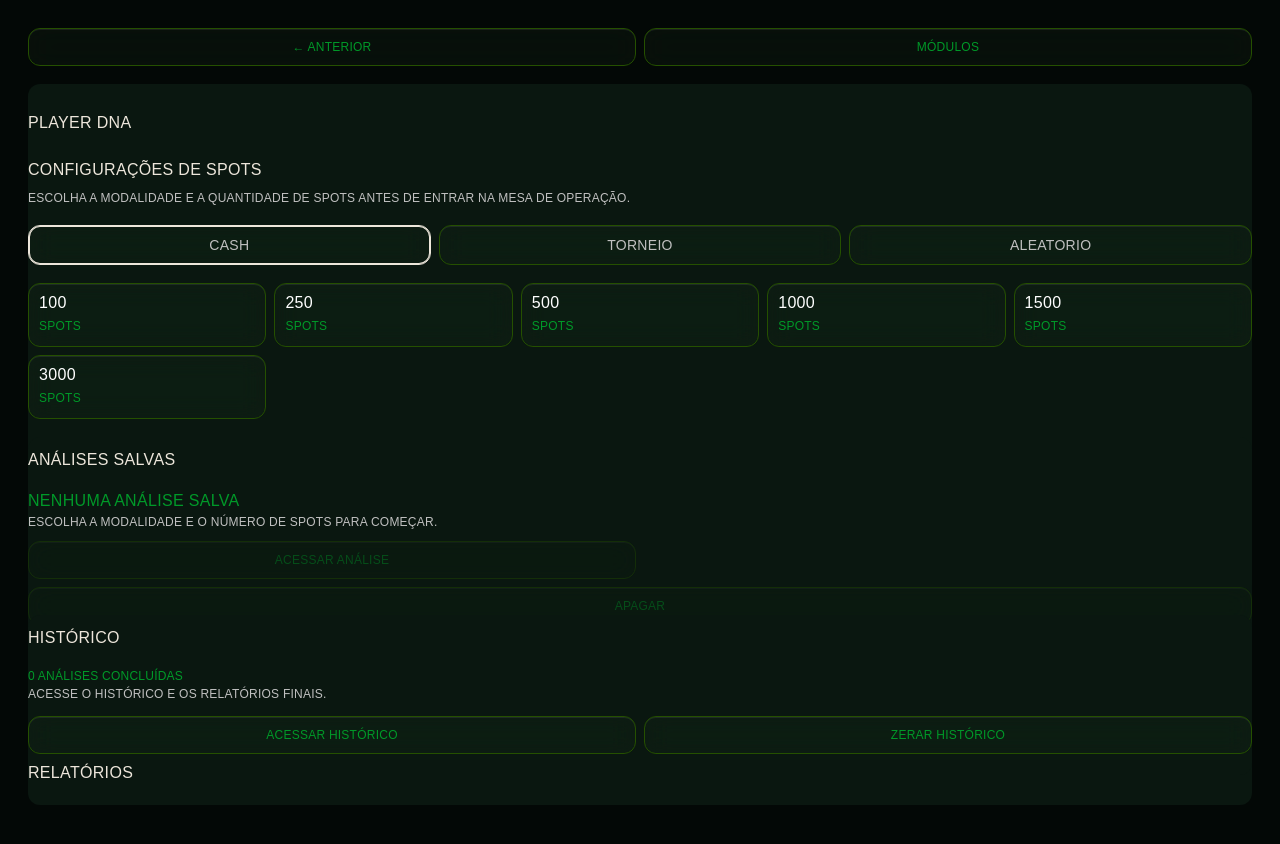
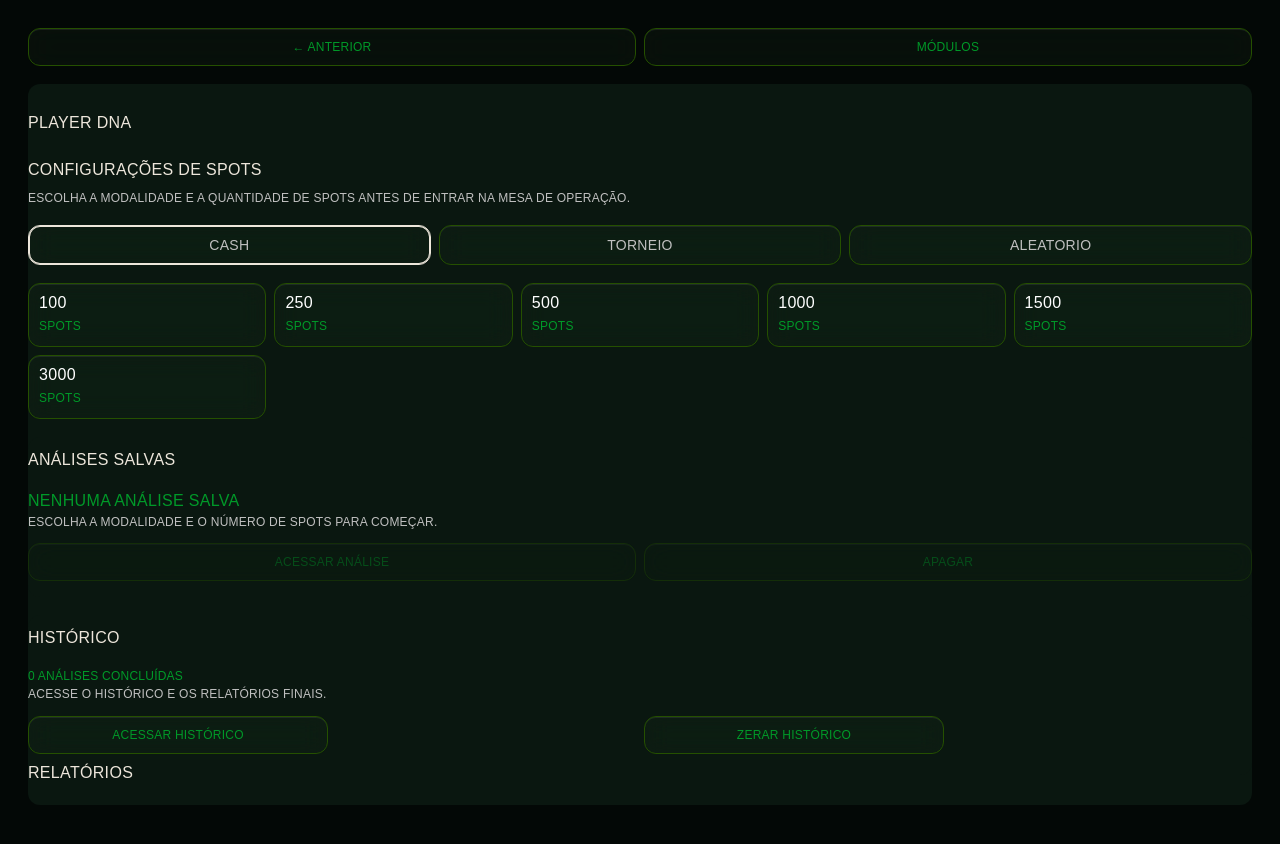
Before and after one commit to SkyareCom/gemeo.stackup.holdem-heroes, a Next.js app: page /player-dna in a window 1280 px wide. Shown: the top 844 px of the page. Built offline with nearby package versions, Linux system fonts and the light colour scheme; a web font is replaced by a local one.

Commit message:
style: standardize buttons to half-row width

```diff
--- a/app/button-standard.css
+++ b/app/button-standard.css
@@ -1,6 +1,7 @@
 /*
  * PADRÃO GLOBAL DE BOTÕES
  * REFERÊNCIA VISUAL E DIMENSIONAL: ANTERIOR / MÓDULOS.
+ * REGRA DE LARGURA: CADA BOTÃO OCUPA MEIA LINHA.
  * EXCEÇÕES CONGELADAS POR REGRA DE PRODUTO:
  * - PLAYER DNA: CASH / TORNEIO / ALEATÓRIO
  * - PLAYER DNA: BOTÕES DE SPOTS
@@ -12,8 +13,10 @@ html body a.module-back {
   display:inline-flex!important;
   align-items:center!important;
   justify-content:center!important;
-  width:100%!important;
+  width:calc(50% - 4px)!important;
+  flex:0 0 calc(50% - 4px)!important;
   min-width:0!important;
+  max-width:calc(50% - 4px)!important;
   height:38px!important;
   min-height:38px!important;
   max-height:38px!important;
```
